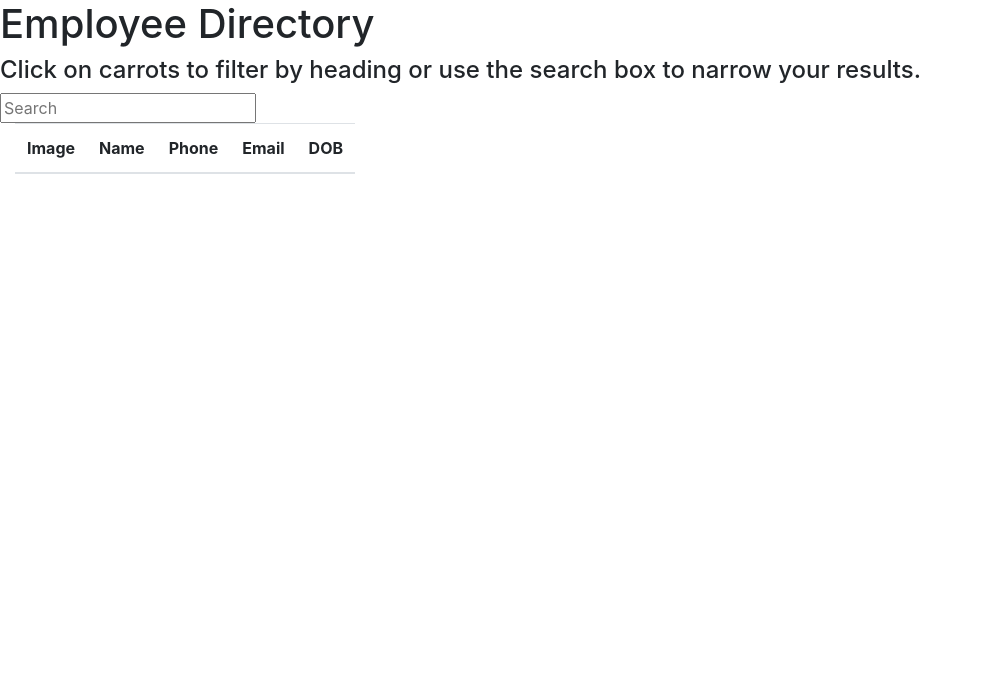
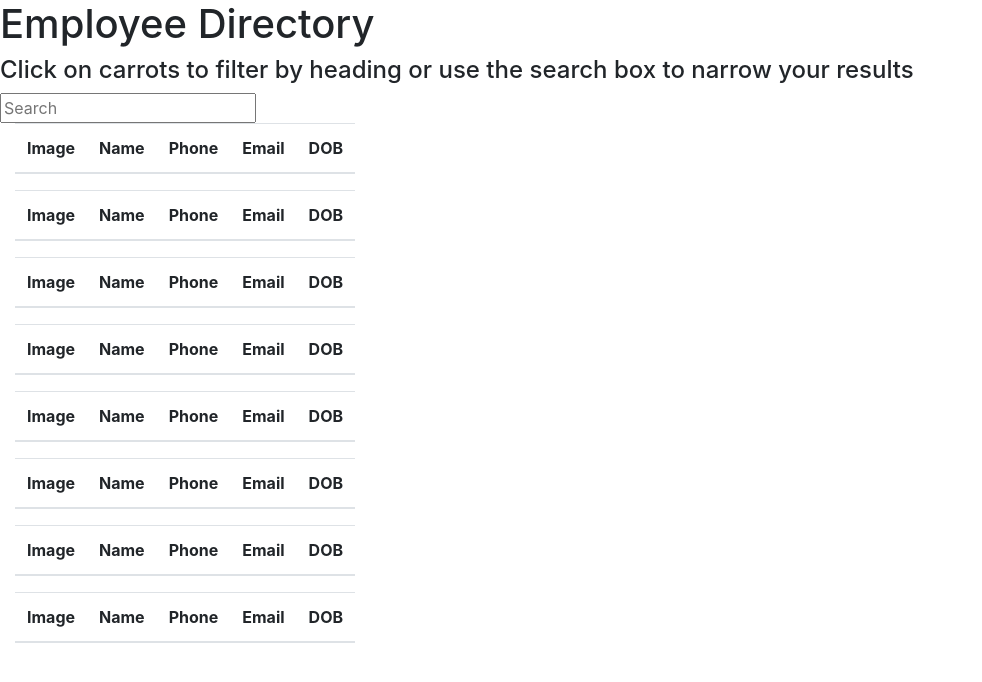
Before and after one commit to CFox2019/Employee-Directory, a React (Create React App) app: page / in a window 1280 px wide. Shown: the top 682 px of the page, without its empty margins (0-982 px from the left). Built offline with nearby package versions, Linux system fonts and the light colour scheme.

Commit message:
updated App.js and component names

```diff
--- a/src/App.js
+++ b/src/App.js
@@ -1,17 +1,55 @@
-import React from "react";
-import Header from "./components/Header";
+import React, { Component } from "react";
+import Title from "./components/Title";
 import EmployeeSearch from "./components/EmployeeSearch";
-import Directory from "./components/Directory";
+import EmployeeDirectory from "./components/EmployeeDirectory";
+import employees from "./employees.json";
 import './App.css';
 
-function App() {
-  return (
-    <>
-      <Header />
-      <EmployeeSearch />
-      <Directory />
-    </>
-  );
+class App extends Component {
+
+  state = {
+    employees
+  };
+
+  removeEmployee = id => {
+    // Filter this.state.employees for employees with an id not equal to the id being removed
+    const employees = this.state.employees.filter(employee => employee.id !== id);
+    // Set this.state.employees equal to the new employees array
+    this.setState({ employees });
+  };
+
+  // Map over this.state.employees and render an EmployeesCard component for each employees object
+  render() {
+    return (
+      <>
+        <Title>
+          <h1>
+            Employee Directory
+          </h1>
+          <h4>
+            Click on carrots to filter by heading or use the search box to narrow your results
+          </h4>
+        </Title>
+
+        <EmployeeSearch>
+
+        </EmployeeSearch>
+
+        {this.state.employees.map(employee => (
+          <EmployeeDirectory
+            removeEmployee={this.removeEmployee}
+            id={employee.id}
+            key={employee.id}
+            image={employee.image}
+            name={employee.name}
+            phone={employee.phone}
+            email={employee.email}
+            dob={employee.dob}
+          />
+        ))}
+      </>
+    );
+  }
 }
 
 export default App;
--- a/src/components/Header/index.js
+++ /dev/null
@@ -1,18 +0,0 @@
-import React from "react";
-
-function Header() {
-  return(
-    <>
-      <header className="Header" col size="">
-        <h1>
-          Employee Directory
-        </h1>
-        <h4>
-          Click on carrots to filter by heading or use the search box to narrow your results.
-        </h4>
-      </header>
-    </>
-  )
-}
-
-export default Header;
--- /dev/null
+++ b/src/components/Title/index.js
@@ -0,0 +1,9 @@
+import React from "react";
+// import "./style.css";
+
+function Title(props) {
+  return <h1 className="title">{props.children}</h1> &&
+  <h4 className="title">{props.children}</h4>;
+}
+
+export default Title;
--- /dev/null
+++ b/src/employees.json
@@ -0,0 +1,58 @@
+[
+  {
+    "image": "",
+    "name": "Iris West",
+    "Phone": "(662)656-9226",
+    "Email": "iris.west@example.com",
+    "DOB": "07-07-1992"
+  },
+  {
+    "image": "",
+    "name": "Barry Allen",
+    "Phone": "(662)565-6223",
+    "Email": "barry.allen@example.com",
+    "DOB": "12-05-1991"
+  },
+  {
+    "image": "",
+    "name": "Felicity Smoak",
+    "Phone": "(125)646-9067",
+    "Email": "felicity.smoak@example.com",
+    "DOB": "04-12-1983"
+  },
+  {
+    "image": "",
+    "name": "Oliver Queen",
+    "Phone": "(345)678-5437",
+    "Email": "oliver.queen@example.com",
+    "DOB": "11-07-1980"
+  },
+  {
+    "image": "",
+    "name": "Sam Wilson",
+    "Phone": "(987)678-2345",
+    "Email": "sam.wilson@example.com",
+    "DOB": "05-12-1982"
+  },
+  {
+    "image": "",
+    "name": "Bucky Barnes",
+    "Phone": "(567)698-5678",
+    "Email": "bucky.barnes@example.com",
+    "DOB": "08-06-1959"
+  },
+  {
+    "image": "",
+    "name": "Natasha Romanoff",
+    "Phone": "(453)678-0984",
+    "Email": "natasha.romanoff@example.com",
+    "DOB": "10-30-1978"
+  },
+  {
+    "image": "",
+    "name": "Peter Quill",
+    "Phone": "(763)987-3456",
+    "Email": "peter.quill@example.com",
+    "DOB": "02-07-1985"
+  }
+]
```
Also changed, not shown: src/components/EmployeeDirectory/Col/index.js (renamed from src/components/Directory/Col/index.js), src/components/EmployeeDirectory/EmployeeListItem/index.js (renamed from src/components/Directory/EmployeeListItem/index.js), src/components/EmployeeDirectory/Row/index.js (renamed from src/components/Directory/Row/index.js), src/components/EmployeeDirectory/Table/index.js (renamed from src/components/Directory/Table/index.js), src/components/EmployeeDirectory/index.js (renamed from src/components/Directory/index.js).
